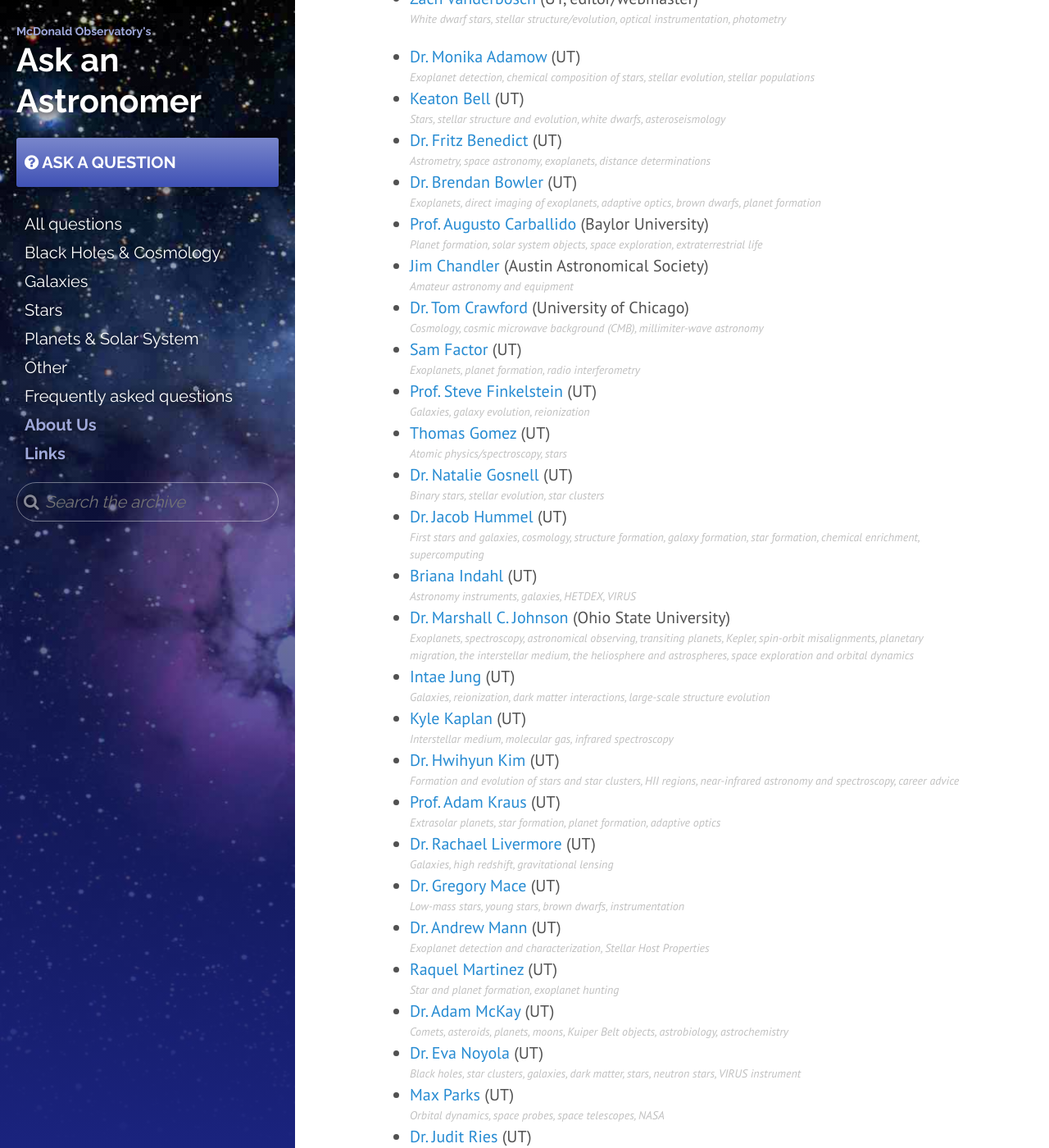
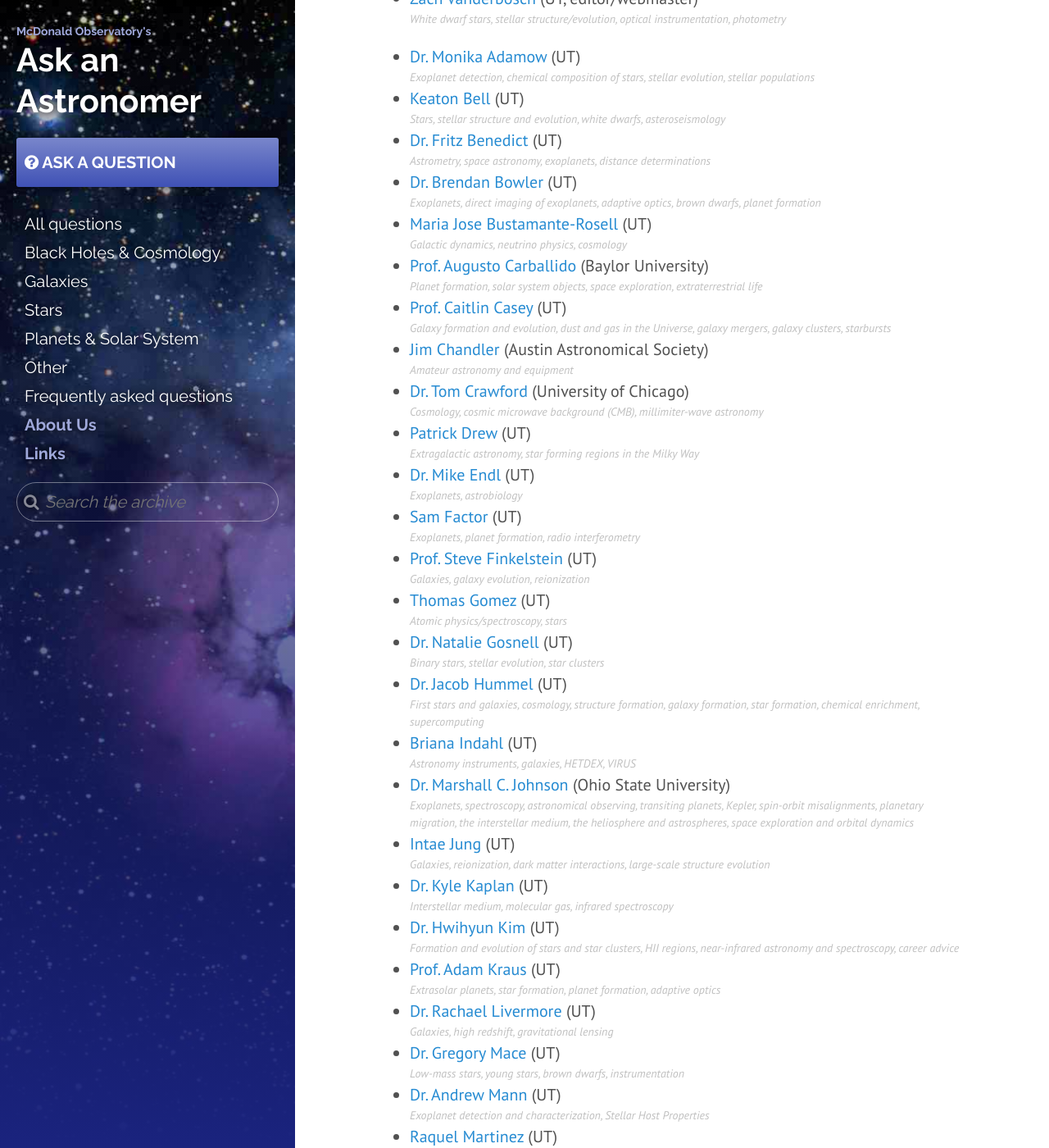
Before and after one commit to askanastronomer/askanastronomer.github.io, a Jekyll site: the page built from about.md, in a window 1280 px wide and 1400 px high, scrolled down 762 px. Shown: the whole window at 82% size. Built offline with Jekyll 4.4.1, drawn with Linux system fonts in a browser that asks for light colours; nearby versions of some CDN libraries.

Commit message:
Adding new authors

```diff
--- a/about.md
+++ b/about.md
@@ -22,9 +22,13 @@ font-size:0.7rem;
 * [Keaton Bell](/byauthor/?author=Keaton+Bell) (UT) *Stars, stellar structure and evolution, white dwarfs, asteroseismology*
 * [Dr. Fritz Benedict](/byauthor/?author=Fritz+Benedict) (UT) *Astrometry, space astronomy, exoplanets, distance determinations*
 * [Dr. Brendan Bowler](/byauthor/?author=Brendan+Bowler) (UT) *Exoplanets, direct imaging of exoplanets, adaptive optics, brown dwarfs, planet formation*
+* [Maria Jose Bustamante-Rosell](/byauthor/?author=Maria+Bustamante) (UT) *Galactic dynamics, neutrino physics, cosmology*
 * [Prof. Augusto Carballido](/byauthor/?author=Augusto+Carballido) (Baylor University) *Planet formation, solar system objects, space exploration, extraterrestrial life*
+* [Prof. Caitlin Casey](/byauthor/?author=Caitlin+Casey) (UT) *Galaxy formation and evolution, dust and gas in the Universe, galaxy mergers, galaxy clusters, starbursts*
 * [Jim Chandler](/byauthor/?author=Jim+Chandler) (Austin Astronomical Society) *Amateur astronomy and equipment*
 * [Dr. Tom Crawford](/byauthor/?author=Tom+Crawford) (University of Chicago) *Cosmology, cosmic microwave background (CMB), millimiter-wave astronomy*
+* [Patrick Drew](/byauthor/?author=Patrick+Drew) (UT) *Extragalactic astronomy, star forming regions in the Milky Way*
+* [Dr. Mike Endl](/byauthor/?author=Mike+Endl) (UT) *Exoplanets, astrobiology*
 * [Sam Factor](/byauthor/?author=Sam+Factor) (UT) *Exoplanets, planet formation, radio interferometry*
 * [Prof. Steve Finkelstein](/byauthor/?author=Steve+Finkelstein) (UT) *Galaxies, galaxy evolution, reionization*
 * [Thomas Gomez](/byauthor/?author=Thomas+Gomez) (UT) *Atomic physics/spectroscopy, stars*
@@ -33,7 +37,7 @@ font-size:0.7rem;
 * [Briana Indahl](/byauthor/?author=Briana+Indahl) (UT) *Astronomy instruments, galaxies, HETDEX, VIRUS*
 * [Dr. Marshall C. Johnson](/byauthor/?author=Marshall+Johnson) (Ohio State University) *Exoplanets, spectroscopy, astronomical observing, transiting planets, Kepler, spin-orbit misalignments, planetary migration, the interstellar medium, the heliosphere and astrospheres, space exploration and orbital dynamics*
 * [Intae Jung](/byauthor/?author=Intae+Jung) (UT) *Galaxies, reionization, dark matter interactions, large-scale structure evolution*
-* [Kyle Kaplan](/byauthor/?author=Kyle+Kaplan) (UT) *Interstellar medium, molecular gas, infrared spectroscopy*
+* [Dr. Kyle Kaplan](/byauthor/?author=Kyle+Kaplan) (UT) *Interstellar medium, molecular gas, infrared spectroscopy*
 * [Dr. Hwihyun Kim](/byauthor/?author=Hwihyun+Kim) (UT) *Formation and evolution of stars and star clusters, HII regions, near-infrared astronomy and spectroscopy, career advice*
 * [Prof. Adam Kraus](/byauthor/?author=Adam+Kraus) (UT) *Extrasolar planets, star formation, planet formation, adaptive optics*
 * [Dr. Rachael Livermore](/byauthor/?author=Rachael+Livermore) (UT) *Galaxies, high redshift, gravitational lensing*
@@ -55,7 +59,7 @@ font-size:0.7rem;
 * [Prof. J. Craig Wheeler](/byauthor/?author=J.+Craig+Wheeler) (UT) *Stellar evolution, supernovae, white dwarf stars, neutron stars, black holes, gamma-ray bursts (GRB), astrobiology*
 * [Prof. Don Winget](/byauthor/?author=Don+Winget) (UT) *White dwarf stars, stellar and galactic evolution an cosmochronolgy, experimental astrophysics*
 * [Yao-Lun Yang](/byauthor/?author=Yao-Lun+Yang) (UT) *star formation, interstellar medium, spectroscopy, infrared and radio astronomy, radiative transfer*
-* [Emma Yu](/byauthor/?author=Emma+Yu) (UT) *Star formation, planet formation*
+* [Dr. Emma Yu](/byauthor/?author=Emma+Yu) (UT) *Star formation, planet formation*
 
 Disclaimer: The opinions expressed here are those of individual authors and don't necessarily represent the University's or the Observatory's positions. Send your feedback to [askanastronomer@astro.as.utexas.edu](mailto:askanastronomer@astro.as.utexas.edu).
 
```
